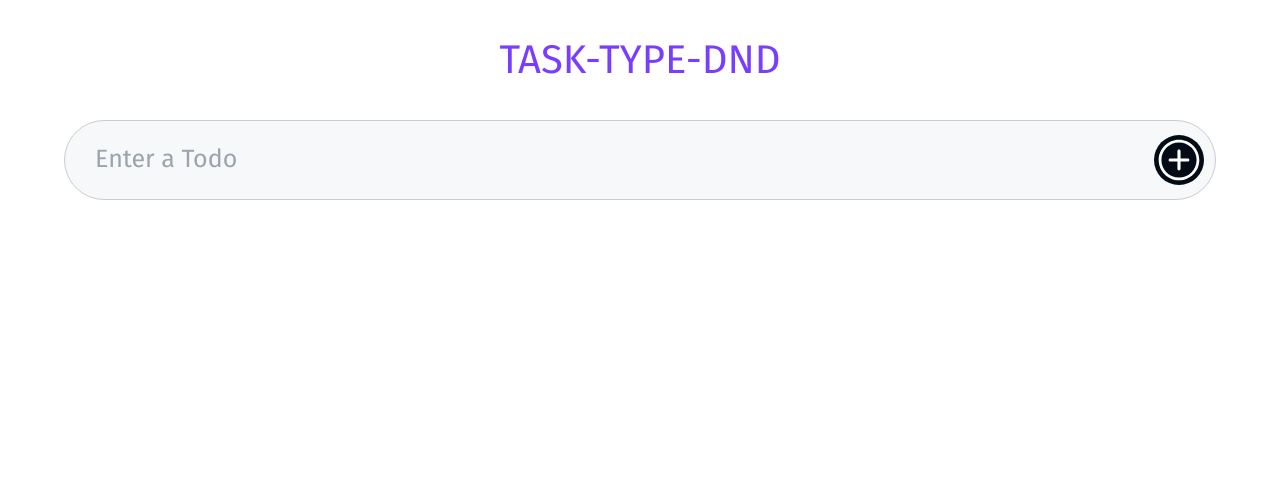
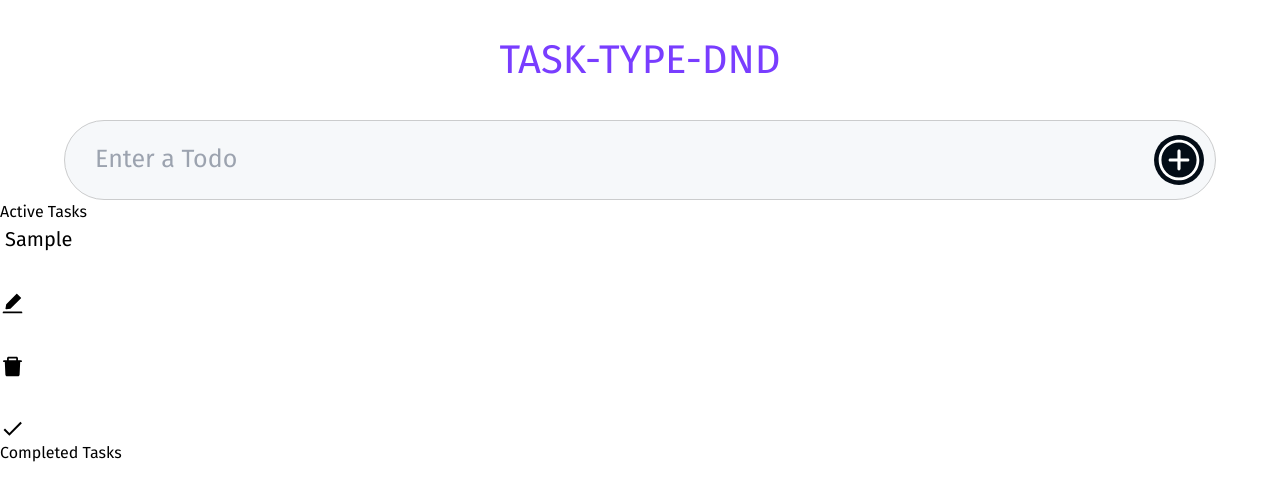
Before and after one commit to vedant-3010/typescript-dnd, a React (Create React App) app: page / in a window 1280 px wide. Both pictures are taken after typing "Sample" into the empty fields and a click on the button 1179 px from the left and 159 px from the top of the page. Shown: the top 500 px of the page. Built offline with nearby package versions, Linux system fonts and the light colour scheme; the HTML template or start-up script is replaced by a standard one.

Commit message:
feat:  Added CRUD functions and List UI

```diff
--- a/src/App.tsx
+++ b/src/App.tsx
@@ -1,12 +1,14 @@
 import React, { useState } from "react";
 import "./App.css";
-import InputFeild from "./components/InputField";
+import InputField from "./components/InputField";
 import TodoList from "./components/TodoList";
+import { DragDropContext, DropResult } from "react-beautiful-dnd";
 import { Todo } from "./models/models";
 
 const App: React.FC = () => {
   const [todo, setTodo] = useState<string>("");
-  const [todos, setTodos] = useState<Todo[]>([]);
+  const [todos, setTodos] = useState<Array<Todo>>([]);
+  const [CompletedTodos, setCompletedTodos] = useState<Array<Todo>>([]);
 
   const handleAdd = (e: React.FormEvent) => {
     e.preventDefault();
@@ -19,8 +21,14 @@
 
   return (
     <div className="App">
-      <span className="heading">Task-Type-DnD</span>
-      <InputFeild todo={todo} setTodo={setTodo} handleAdd={handleAdd} />
+      <span className="heading">Task-Type-Dnd</span>
+      <InputField todo={todo} setTodo={setTodo} handleAdd={handleAdd} />
+      <TodoList
+        todos={todos}
+        setTodos={setTodos}
+        CompletedTodos={CompletedTodos}
+        setCompletedTodos={setCompletedTodos}
+      />
     </div>
   );
 };
--- a/src/components/SingleTodo.tsx
+++ b/src/components/SingleTodo.tsx
@@ -1,11 +1,85 @@
-import React from 'react'
+import React, { useEffect } from "react";
+import { Todo } from "../models/models";
+import { AiFillEdit, AiFillDelete } from "react-icons/ai";
+import { MdDone } from "react-icons/md";
 
-const SingleTodo = () => {
-  return (
-    <div>
-
-    </div>
-  )
+interface Props {
+  index: number;
+  todo: Todo;
+  todos: Array<Todo>;
+  setTodos: React.Dispatch<React.SetStateAction<Todo[]>>;
 }
 
-export default SingleTodo
+const SingleTodo: React.FC<Props> = ({ index, todo, todos, setTodos }) => {
+  const [edit, setEdit] = React.useState<boolean>(false);
+  const [editTodo, setEditTodo] = React.useState<string>(todo.todo);
+  const inputRef = React.useRef<HTMLInputElement>(null);
+
+  useEffect(() => {
+    inputRef.current?.focus();
+  }, [edit]);
+
+  const handleEdit = (e: React.FormEvent, id: number) => {
+    e.preventDefault();
+
+    setTodos(
+      todos.map((todo) => (todo.id === id ? { ...todo, todo: editTodo } : todo))
+    );
+    setEdit(false);
+  };
+
+  const handleDelete = (id: number) => {
+    setTodos(todos.filter((todo) => todo.id !== id));
+  };
+
+  const handleDone = (id: number) => {
+    setTodos(
+      todos.map((todo) =>
+        todo.id === id ? { ...todo, isDone: !todo.isDone } : todo
+      )
+    );
+  };
+
+  return (
+    <div className="single-todo">
+      <form
+        onSubmit={(e) => {
+          handleEdit(e, todo.id);
+        }}
+      >
+        {edit ? (
+          <input
+            value={editTodo}
+            onChange={(e) => setEditTodo(e.target.value)}
+            className="todos__single--text"
+            ref={inputRef}
+          />
+        ) : todo.isDone ? (
+          <s className="todos__single--text">{todo.todo}</s>
+        ) : (
+          <span className="todos__single--text">{todo.todo}</span>
+        )}
+        <div>
+          <span
+            className="icon"
+            onClick={() => {
+              if (!edit && !todo.isDone) {
+                setEdit(!edit);
+              }
+            }}
+          >
+            <AiFillEdit />
+          </span>
+          <span className="icon" onClick={() => handleDelete(todo.id)}>
+            <AiFillDelete />
+          </span>
+          <span className="icon" onClick={() => handleDone(todo.id)}>
+            <MdDone />
+          </span>
+        </div>
+      </form>
+    </div>
+  );
+};
+
+export default SingleTodo;
--- a/src/components/TodoList.tsx
+++ b/src/components/TodoList.tsx
@@ -1,11 +1,47 @@
-import React from 'react'
+import React from "react";
+import { Todo } from "../models/models";
+import SingleTodo from "./SingleTodo";
 
-const TodoList = () => {
-  return (
-    <div>
-        <h1>Todo List</h1>
-    </div>
-  )
+interface props {
+  todos: Array<Todo>;
+  setTodos: React.Dispatch<React.SetStateAction<Array<Todo>>>;
+  setCompletedTodos: React.Dispatch<React.SetStateAction<Array<Todo>>>;
+  CompletedTodos: Array<Todo>;
 }
 
-export default TodoList
+const TodoList: React.FC<props> = ({
+  todos,
+  setTodos,
+  CompletedTodos,
+  setCompletedTodos,
+}) => {
+  return (
+    <div className="container">
+      <div>
+        <span className="todos__heading">Active Tasks</span>
+        {todos?.map((todo, index) => (
+          <SingleTodo
+            index={index}
+            todos={todos}
+            todo={todo}
+            key={todo.id}
+            setTodos={setTodos}
+          />
+        ))}
+      </div>
+
+      <span className="todos__heading">Completed Tasks</span>
+      {CompletedTodos?.map((todo, index) => (
+        <SingleTodo
+          index={index}
+          todos={CompletedTodos}
+          todo={todo}
+          key={todo.id}
+          setTodos={setCompletedTodos}
+        />
+      ))}
+    </div>
+  );
+};
+
+export default TodoList;
```
